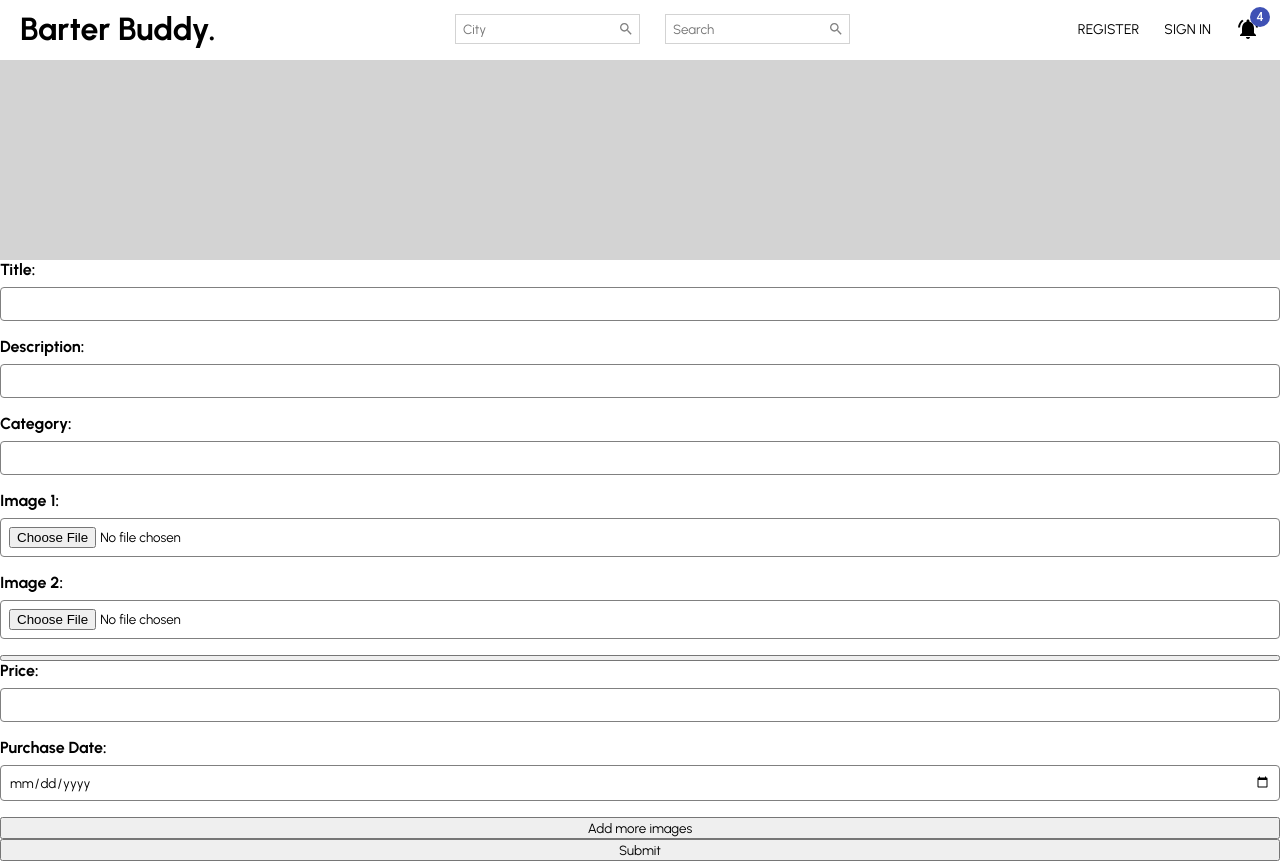
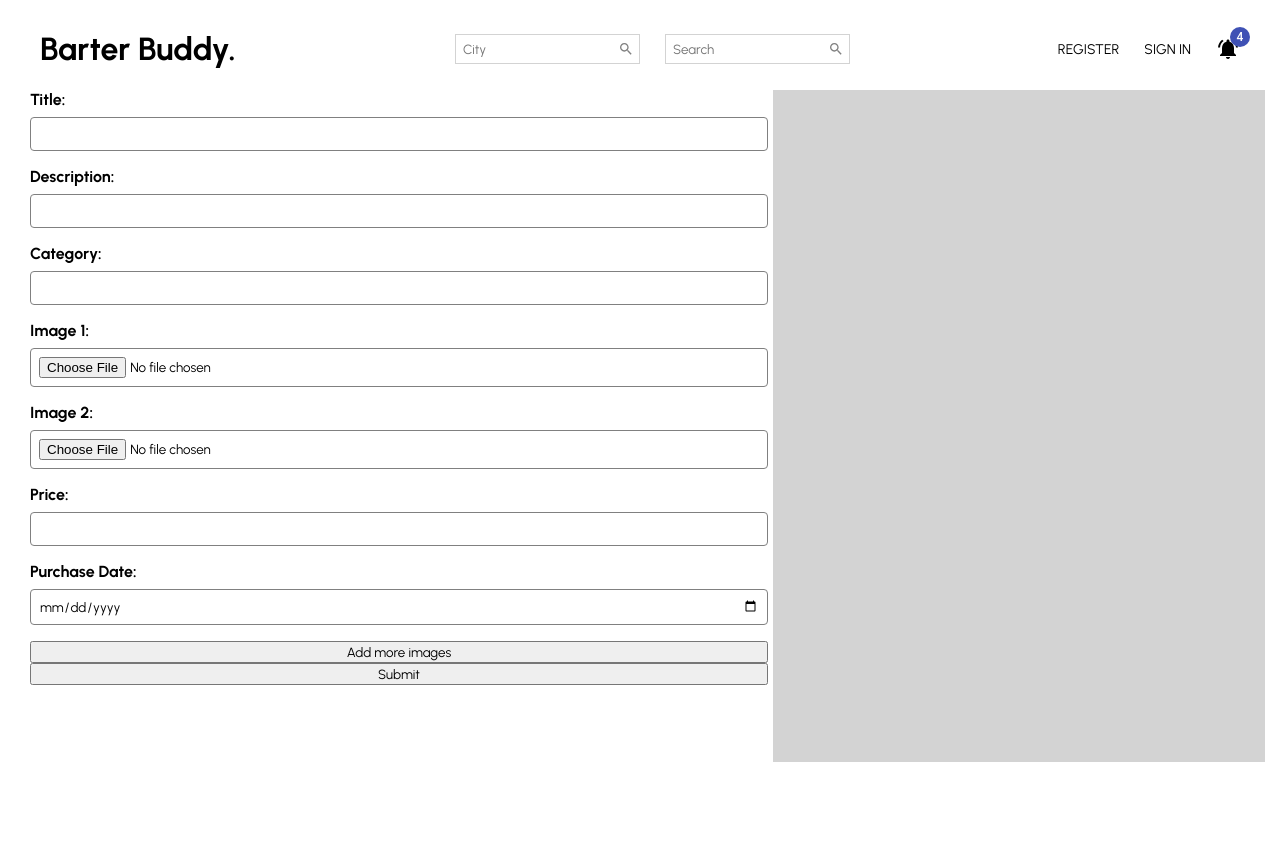
Before and after one commit to jainriya30/barter-buddy, a React (Create React App) app: page / in a window 1280 px wide. After the commit the page ends 800 px from the top, so only its background shows below. Built offline with nearby package versions, Linux system fonts and the light colour scheme.

Commit message:
AddProduct Page

```diff
--- a/src/components/Product.jsx
+++ b/src/components/Product.jsx
@@ -73,7 +73,7 @@ const Product = ({ item }) => {
       <Image src={item.img} />
       <Info>
         <Icon>
-          <ShoppingCartOutlined />
+          {item.title}
         </Icon>
         <Icon>
           <SearchOutlined />
--- a/src/pages/AddProducts.jsx
+++ b/src/pages/AddProducts.jsx
@@ -6,24 +6,46 @@ const Container = styled.div`
   /* display: grid; */
   /* grid-template-columns: repeat(2, 1fr); */
   /* grid-gap: 16px; */
+  margin:20px;
+`;
+
+const Adprodcontainer = styled.div`
+display: flex;
+flex-direction: row;
+width: 100%;
+margin:10px;
 `;
 
 const ImageContainer = styled.div`
+  position: relative;
   display: flex;
+  flex-wrap: wrap;
+  margin: 0;
+  margin-left: 10%;
+  padding: 0;
   justify-content: center;
   align-items: center;
-  height: 200px;
+  margin: 0 5px;
+  width: 40%;
+  height: 84vh;
   background-color: lightgray;
 `;
 
 const Image = styled.img`
-  max-width: 100%;
-  max-height: 100%;
+  position: relative;
+  width:120px;
+  height:120px;
+  margin: -5px 5px;
+
+  // background:black;
 `;
 
 const FormContainer = styled.form`
   display: flex;
   flex-direction: column;
+  width: 60%;
+  margin: 0px 0px;
+  // background-color: skyblue;
 `;
 
 const Label = styled.label`
@@ -60,11 +82,7 @@ const AddProducts = () => {
   return (
     <Container>
       <Navbar />
-      <ImageContainer>
-        {images.map((image, index) => (
-          <Image key={index} src={image} alt={`Image ${index + 1}`} />
-        ))}
-      </ImageContainer>
+      <Adprodcontainer>
         <FormContainer onSubmit={handleSubmit}>
           <Label htmlFor="title">Title:</Label>
           <Input
@@ -102,7 +120,6 @@ const AddProducts = () => {
             onChange={handleImageUpload}
             />
 
-        <Button></Button>
           <Label htmlFor="price">Price:</Label>
           <Input
             id="price"
@@ -117,9 +134,18 @@ const AddProducts = () => {
             value={purchaseDate}
             onChange={(e) => setPurchaseDate(e.target.value)}
             />
-        <button type="submit">Add more images</button>
+          <button type="file"
+            accept="image/*"
+            onChange={handleImageUpload}>Add more images</button>
           <button type="submit">Submit</button>
         </FormContainer>
+            <ImageContainer>
+              {images.map((image, index) => (
+                <Image key={index} src={image} alt={`Image ${index + 1}`} />
+              ))}
+
+            </ImageContainer>
+      </Adprodcontainer>
     </Container>
   );
 };
```
Lines whose indentation alone changed are shown as unchanged.
